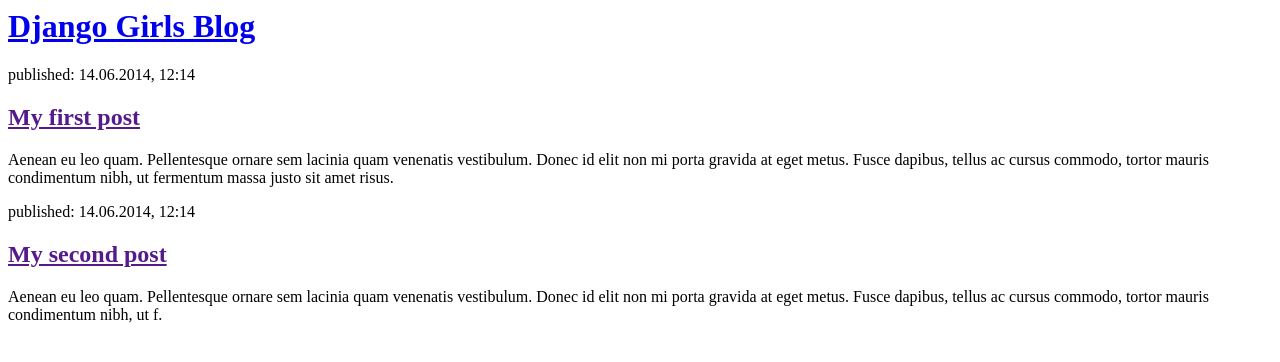
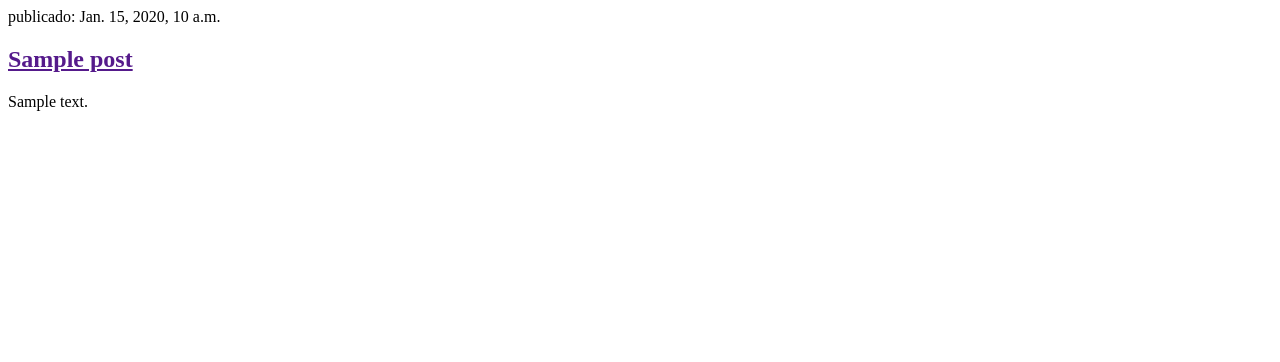
Before and after one commit to liiruhc/my-first-blog, a Django app: page / in a window 1280 px wide. Shown: the top 362 px of the page. Run offline with Django 3.2, Linux system fonts and the light colour scheme; tables that the repository leaves empty hold one stand-in row (values such as "Sample post").

Commit message:
Templates modificados para mostrar post desde base de datos.

```diff
--- a/blog/templates/blog/post_list.html
+++ b/blog/templates/blog/post_list.html
@@ -2,19 +2,15 @@
     <head>
         <title>Django Girls blog</title>
     </head>
+
     <body>
-        <div>
-            <h1><a href="/">Django Girls Blog</a></h1>
-        </div>
+        {% for post in posts %}
+    <div>
+        <p> publicado: {{ post.published_date }}</p>
+        <h2><a href="">{{ post.title }}</a></h2>
+        <p>{{ post.text|linebreaksbr }}</p>
+    </div>
+{% endfor %}
 
-        <div>
-            <p>published: 14.06.2014, 12:14</p>
-            <h2><a href="">My first post</a></h2>
-            <p>Aenean eu leo quam. Pellentesque ornare sem lacinia quam venenatis vestibulum. Donec id elit non mi porta gravida at eget metus. Fusce dapibus, tellus ac cursus commodo, tortor mauris condimentum nibh, ut fermentum massa justo sit amet risus.</p>
-        </div>
-
-        <div>
-            <p>published: 14.06.2014, 12:14</p>
-            <h2><a href="">My second post</a></h2>
-            <p>Aenean eu leo quam. Pellentesque ornare sem lacinia quam venenatis vestibulum. Donec id elit non mi porta gravida at eget metus. Fusce dapibus, tellus ac cursus commodo, tortor mauris condimentum nibh, ut f.</p>
-        </div>
+    </body>
+</html>
--- a/blog/views.py
+++ b/blog/views.py
@@ -1,4 +1,6 @@
 from django.shortcuts import render
-
+from django.utils import timezone
+from .models import Post
 def post_list(request):
-    return render(request, 'blog/post_list.html', {})
+    posts = Post.objects.filter(published_date__lte=timezone.now()).order_by('published_date')
+    return render(request, 'blog/post_list.html', {"posts":posts})
```
